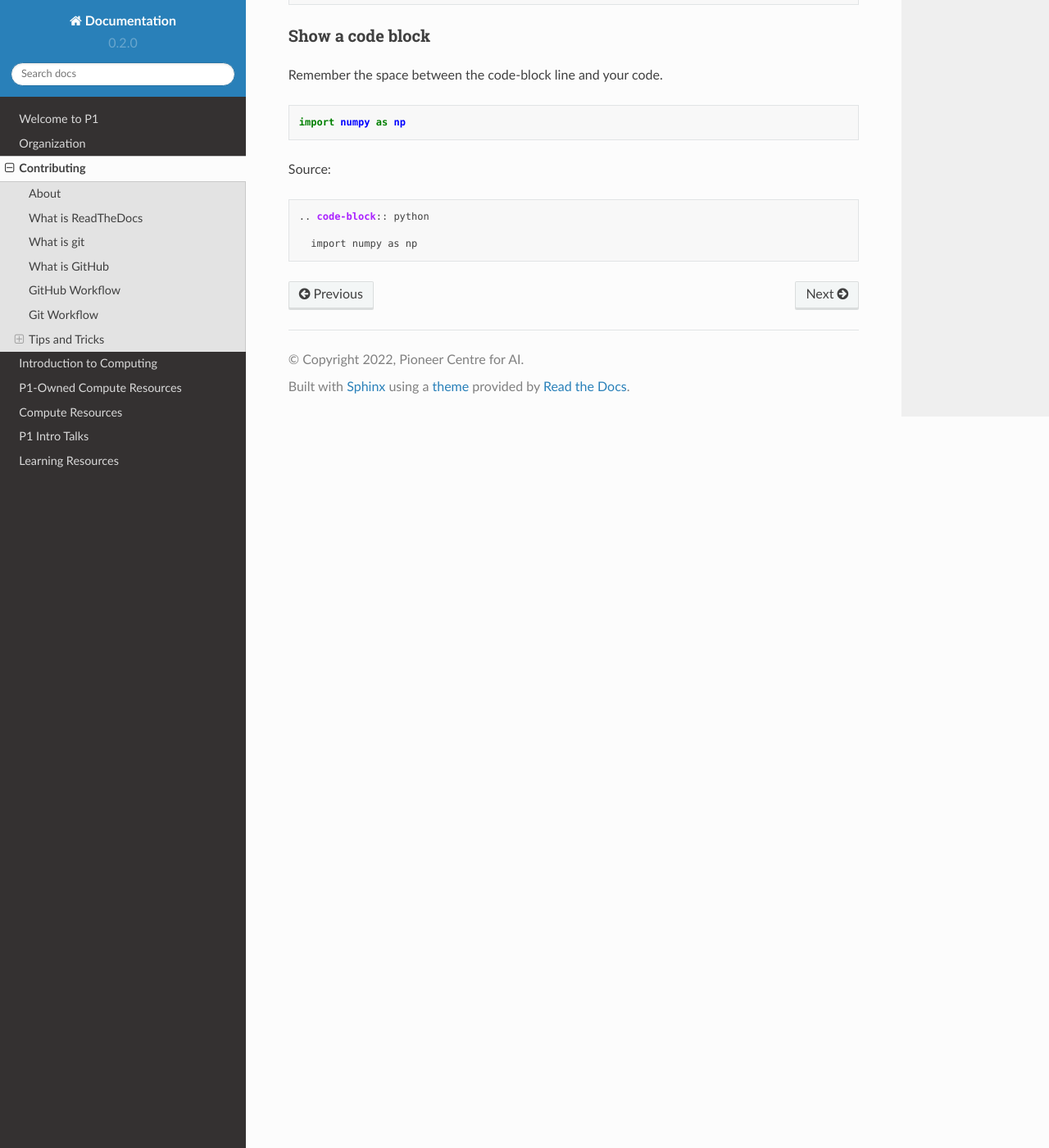
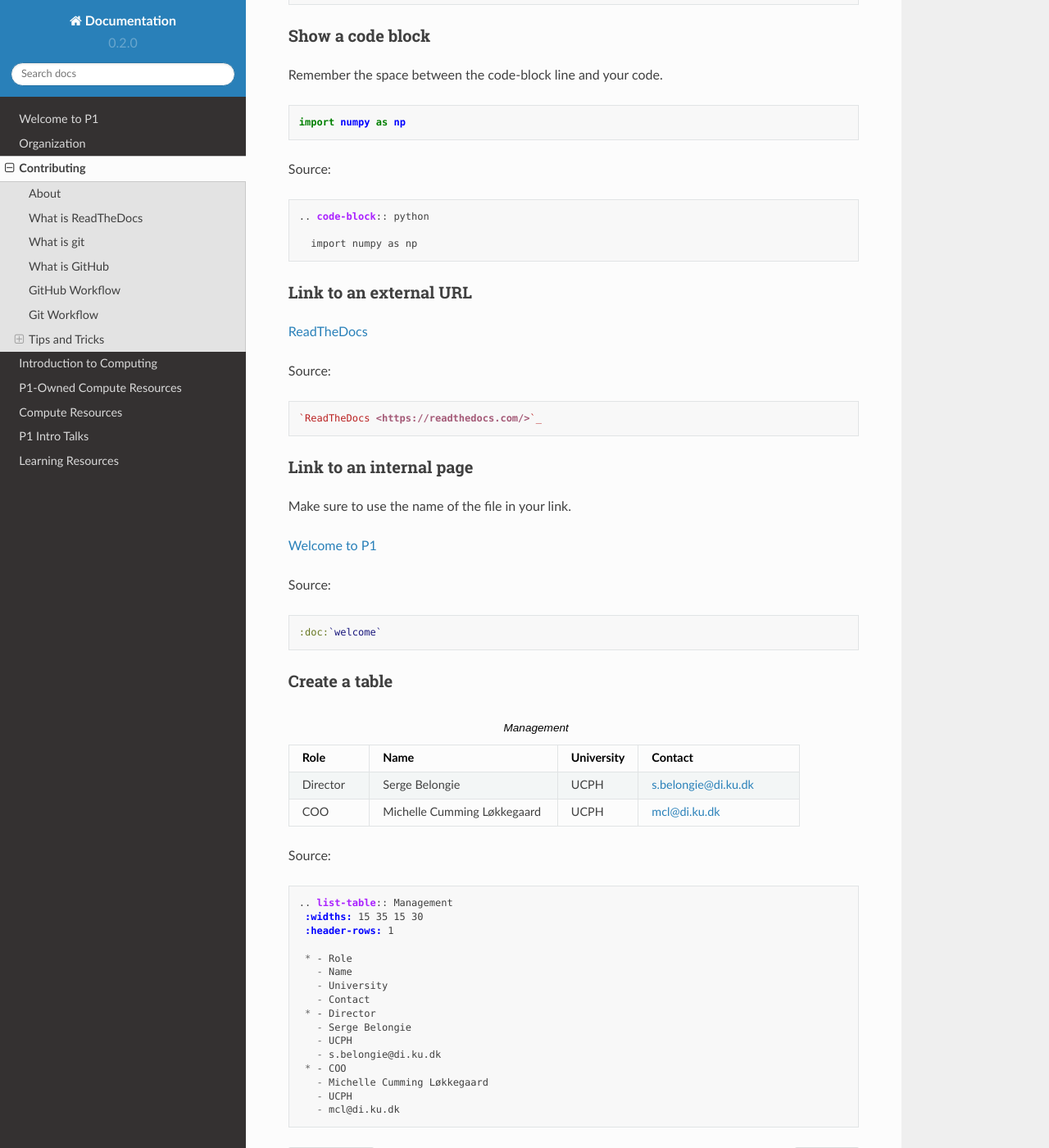
Before and after one commit to Pioneer-Centre-for-AI/p1-compute-documentation, a Sphinx documentation site: the page built from docs/source/contributing.rst, in a window 1280 px wide and 1400 px high, scrolled down 5885 px. Shown: the whole window at 82% size. Built offline with Sphinx 7.4.7 and the Read the Docs theme 2.0.0, drawn with Linux system fonts in a browser that asks for light colours.

Commit message:
More examples and more consistent choice of header type

```diff
--- a/docs/source/contributing.rst
+++ b/docs/source/contributing.rst
@@ -145,3 +145,66 @@ Source:
   .. code-block:: python
 
     import numpy as np
+
+Link to an external URL
+=======================
+`ReadTheDocs <https://readthedocs.com/>`_
+
+Source:
+
+.. code-block:: RST
+
+  `ReadTheDocs <https://readthedocs.com/>`_
+
+
+Link to an internal page
+========================
+Make sure to use the name of the file in your link.
+
+:doc:`welcome`
+
+Source:
+
+.. code-block:: RST
+
+  :doc:`welcome`
+
+Create a table
+==============
+.. list-table:: Management
+   :widths: 15 35 15 30
+   :header-rows: 1
+
+   * - Role
+     - Name
+     - University
+     - Contact
+   * - Director
+     - Serge Belongie
+     - UCPH
+     - s.belongie@di.ku.dk
+   * - COO
+     - Michelle Cumming Løkkegaard
+     - UCPH
+     - mcl@di.ku.dk
+
+Source:
+
+.. code-block:: RST
+
+  .. list-table:: Management
+   :widths: 15 35 15 30
+   :header-rows: 1
+
+   * - Role
+     - Name
+     - University
+     - Contact
+   * - Director
+     - Serge Belongie
+     - UCPH
+     - s.belongie@di.ku.dk
+   * - COO
+     - Michelle Cumming Løkkegaard
+     - UCPH
+     - mcl@di.ku.dk
--- a/docs/source/introtalks.rst
+++ b/docs/source/introtalks.rst
@@ -21,5 +21,5 @@ The talks will feature a mix of classic talks, live coding, use case studies and
    * - 30/11/22
      - Introduction to HPC Systems
      - Bernd Dammann
-     - `Slides <https://github.com/Pioneer-Centre-for-AI/private-documentation/blob/main/docs/files/HHBSIntroToGPUs210922.pdf>`_
+     -
      - `Video <https://youtu.be/maCqve4VzhE>`_
--- a/docs/source/welcome.rst
+++ b/docs/source/welcome.rst
@@ -3,7 +3,7 @@ Welcome to P1
 Welcome to P1
 
 Starting at P1
-==============
+**************
 Find your buddy
 
 Something about a welcome to P1 PhD course
@@ -11,7 +11,7 @@ Something about a welcome to P1 PhD course
 Stuff to know about being a PhD student at P1
 
 Funding and Computing
-=====================
+*********************
 Find your compute resources outside P1 in :doc:`compute-resources`.
 Being aware of these installations is important as P1 does not have the budget to scale our compute infinitely.
 We want you to apply to as many of these installations as soon as possible to ensure that you have the
```
Also changed, not shown: docs/source/index.rst (+8 -15 lines), docs/source/introduction-to-computing.rst (+5 -5 lines).
